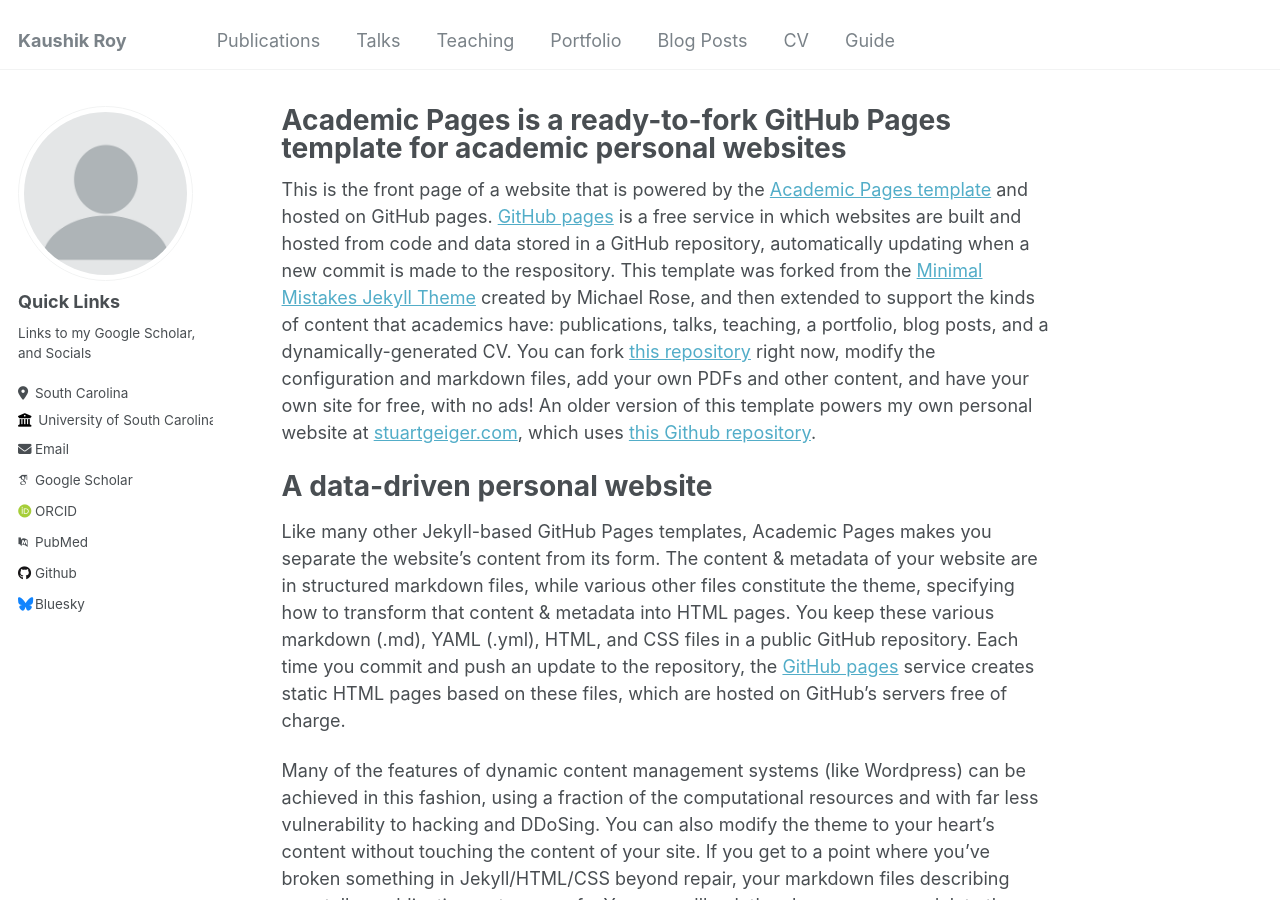
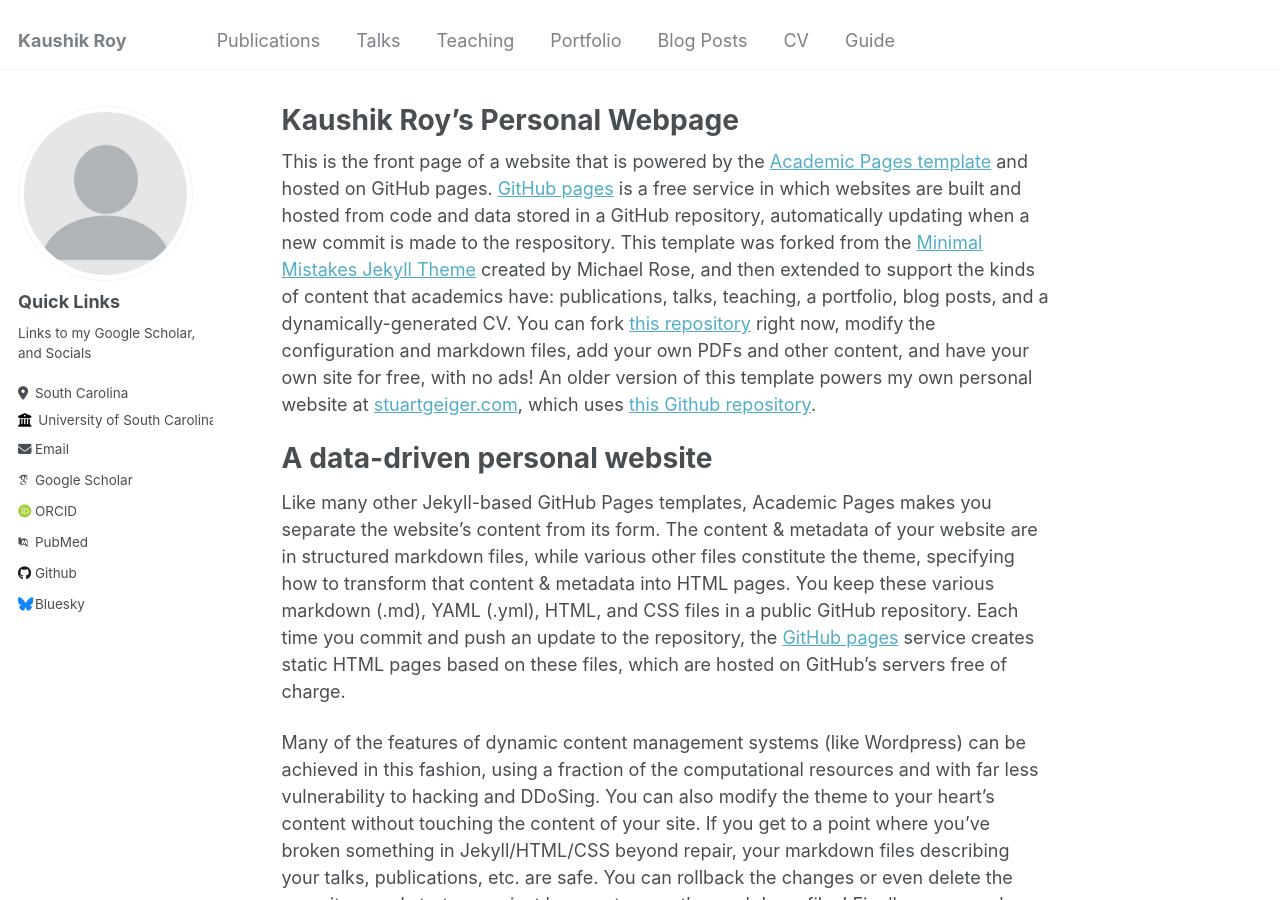
Before and after one commit to kauroy1994/home, a Jekyll site: the page built from _pages/about.md, in a window 1280 px wide and 900 px high. Built offline with Jekyll 4.4.1, drawn with Linux system fonts in a browser that asks for light colours; some web fonts are replaced.

Commit message:
Update about.md

```diff
--- a/_pages/about.md
+++ b/_pages/about.md
@@ -1,6 +1,6 @@
 ---
 permalink: /
-title: "Academic Pages is a ready-to-fork GitHub Pages template for academic personal websites"
+title: "Kaushik Roy's Personal Webpage"
 author_profile: true
 redirect_from:
   - /about/
```
